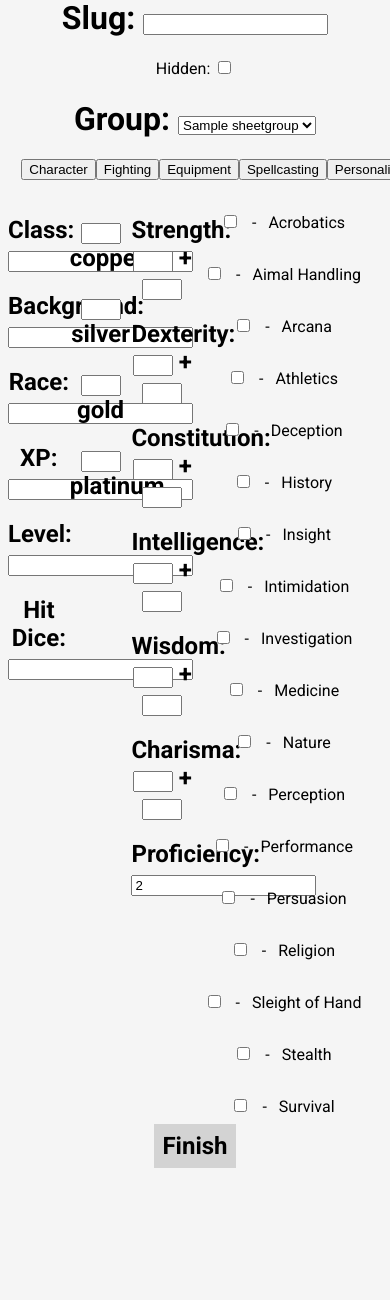
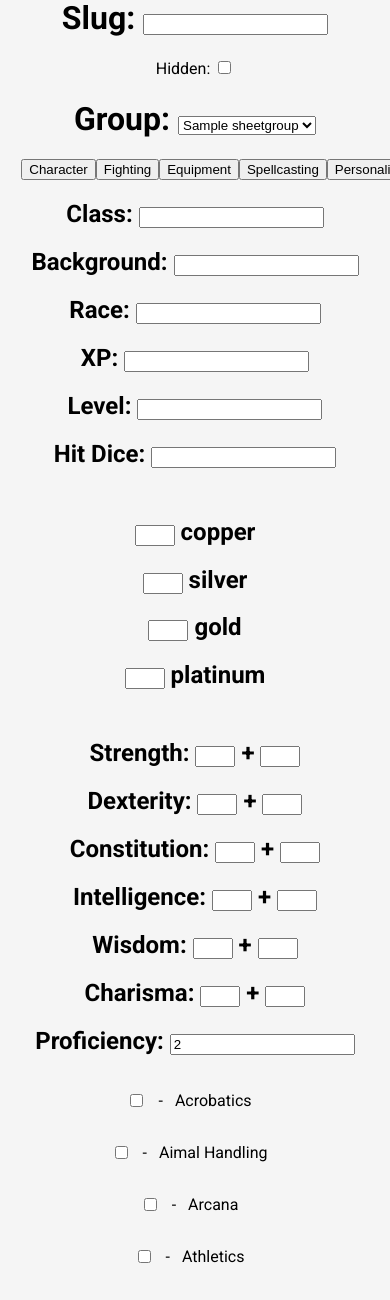
Before and after one commit to Hedgy134117/dice-slave-online, a Django app: page /sheets/create/ in a window 390 px wide; the page is wider, and only the part inside the window is pictured. Shown: the part 137-1437 px from the top of that part. Before the commit the page ends 1305 px from the top of that part, so only its background shows below. Run offline with Django 3.2, Linux system fonts and the light colour scheme; tables that the repository leaves empty hold one stand-in row (values such as "Sample post").

Commit message:
Character sheet character page mobile support

```diff
--- a/diceSlaveOnline/static/sheets/sheetDetail.css
+++ b/diceSlaveOnline/static/sheets/sheetDetail.css
@@ -71,3 +71,22 @@ img {
     width: 15px;
     height: 15px;
 }
+
+
+@media screen and (max-width: 1000px) {
+    .column {
+        float: none;
+        width: 100%;
+    }
+    .info, .money, .stats {
+        float: none;
+        width: 100%;
+    }
+    .money, .stats {
+        margin-top: 50px;
+    }
+    .skills > .column {
+        float: left;
+        width: 50%;
+    }
+}
--- a/diceSlaveOnline/templates/base.html
+++ b/diceSlaveOnline/templates/base.html
@@ -24,6 +24,7 @@
         <li><a href="{% url 'accounts:login' %}" class="">Login</a></li>
         <li><a href="{% url 'accounts:signup' %}" class="">Sign Up</a></li>
         {% endif %}
+        <meta name="viewport" content="width=device-width, initial-scale=1.0">
     </ul>
 
     <div class="main">
```
